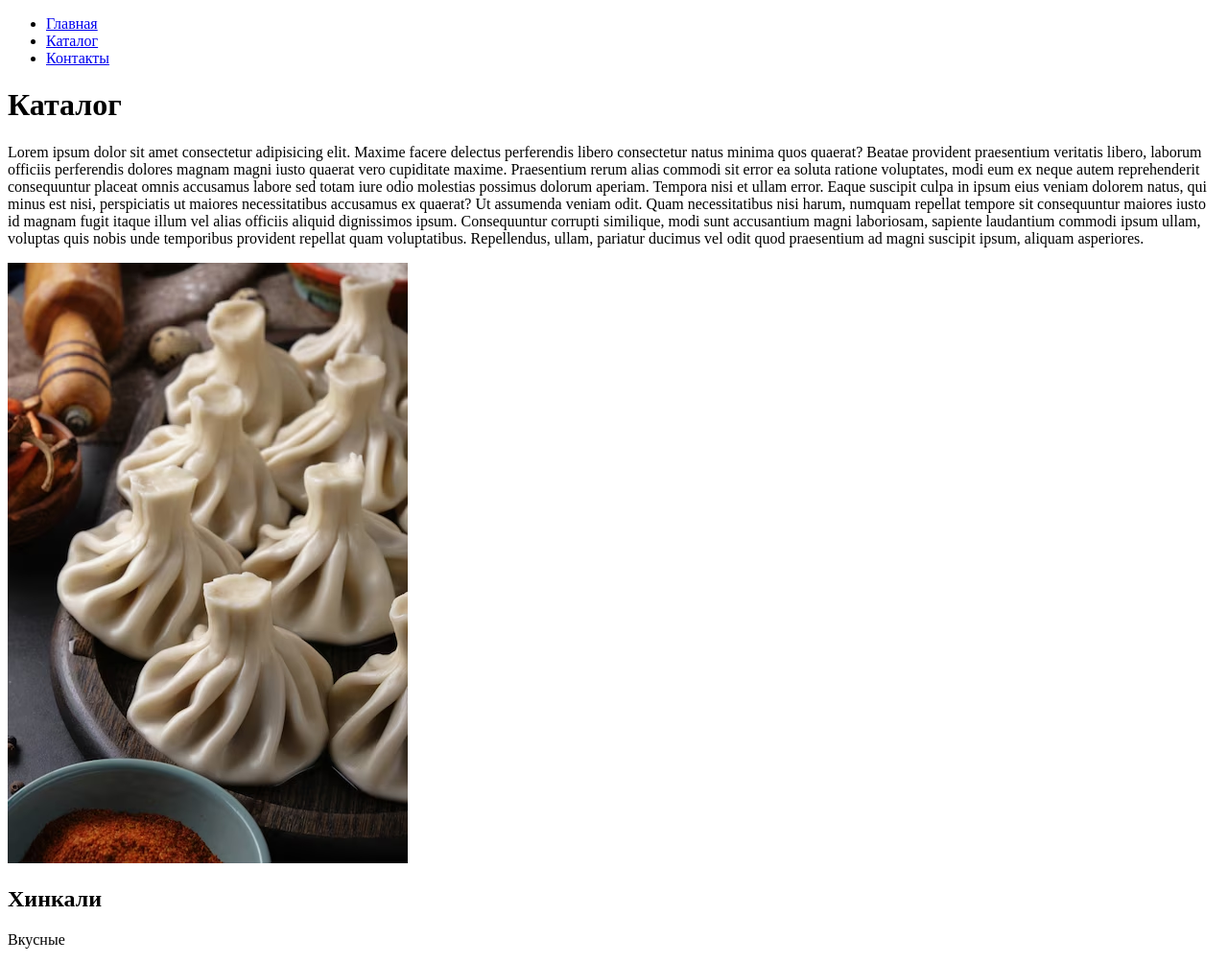
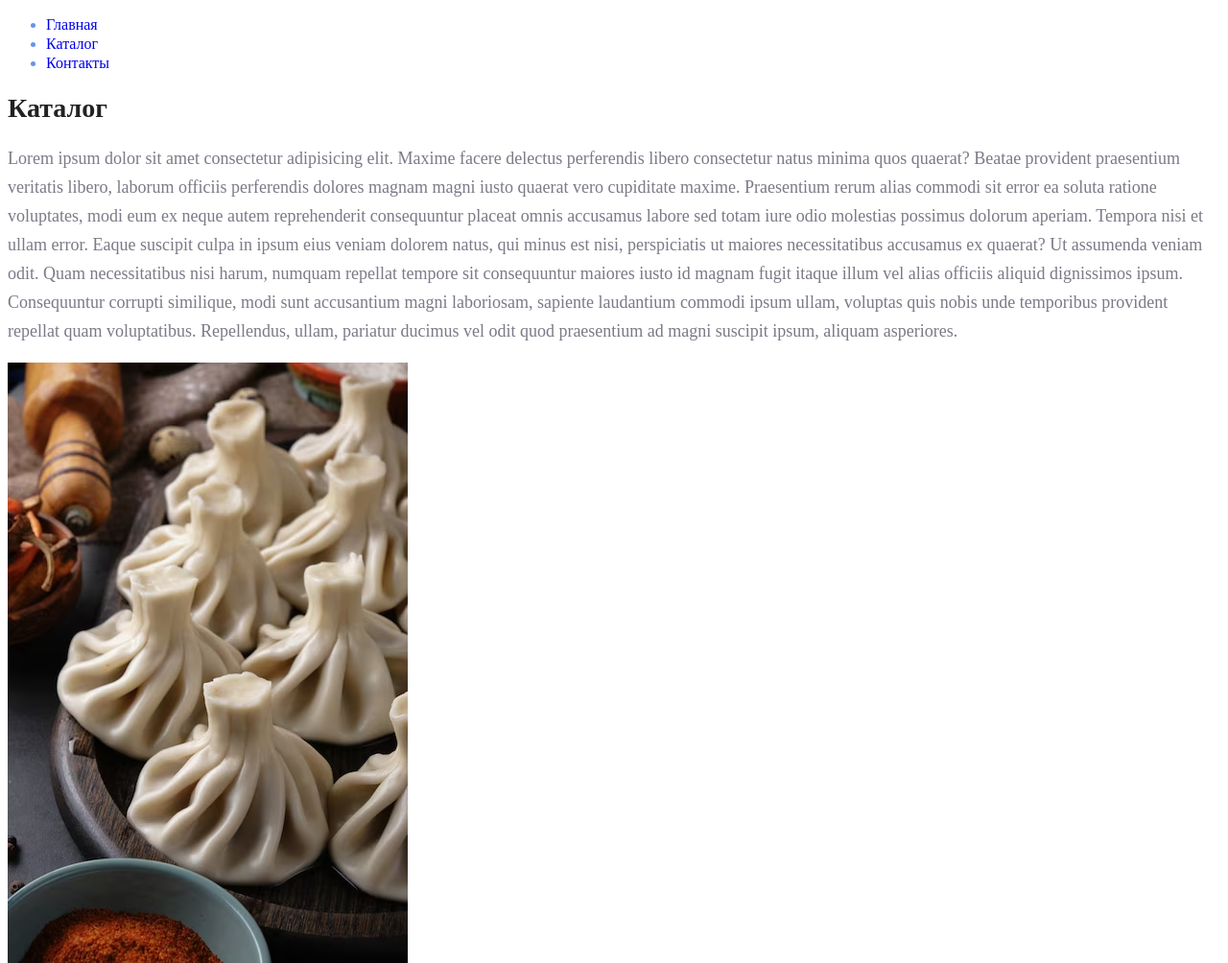
Before and after one commit to Debechelo/HTML.CSS, a plain HTML site: page Website/catalog/catalog.html in a window 1280 px wide. Shown: the top 1004 px of the page at 96% size. Drawn offline with Linux system fonts and the light colour scheme.

Commit message:
Homework 2

```diff
--- a/Website/catalog/catalog.html
+++ b/Website/catalog/catalog.html
@@ -5,11 +5,12 @@
     <meta charset="UTF-8">
     <meta name="viewport" content="width=device-width, initial-scale=1.0">
     <title>Каталог</title>
+    <link rel="stylesheet" href="../style.css">
 </head>
 
 <body>
     <nav>
-        <ul>
+        <ul class="menu-link">
             <li><a href="../index.html">Главная</a></li>
             <li><a href="catalog.html">Каталог</a></li>
             <li><a href="../contacts.html">Контакты</a></li>
--- /dev/null
+++ b/Website/style.css
@@ -0,0 +1,46 @@
+/* style.css */
+
+a {
+    text-decoration: none;
+}
+
+
+/* Стили для всех ссылок меню */
+
+.menu-link {
+    color: cornflowerblue;
+    font-size: 16px;
+    line-height: 20px;
+}
+
+
+/* Стили для всех заголовков h1 */
+
+h1 {
+    color: #222222;
+    font-size: 28px;
+    line-height: 36px;
+    font-weight: bold;
+}
+
+
+/* Стили для всех параграфов */
+
+p {
+    font-style: normal;
+    font-weight: 300;
+    font-size: 18px;
+    line-height: 30px;
+    color: #7D7987;
+}
+
+
+/* Стили для заголовков h2 */
+
+h2 {
+    color: coral;
+    font-style: normal;
+    font-weight: 700;
+    font-size: 36px;
+    line-height: 80px;
+}
```
Also changed, not shown: Website/contacts.html (+2 -1 lines), Website/index.html (+2 -1 lines).
